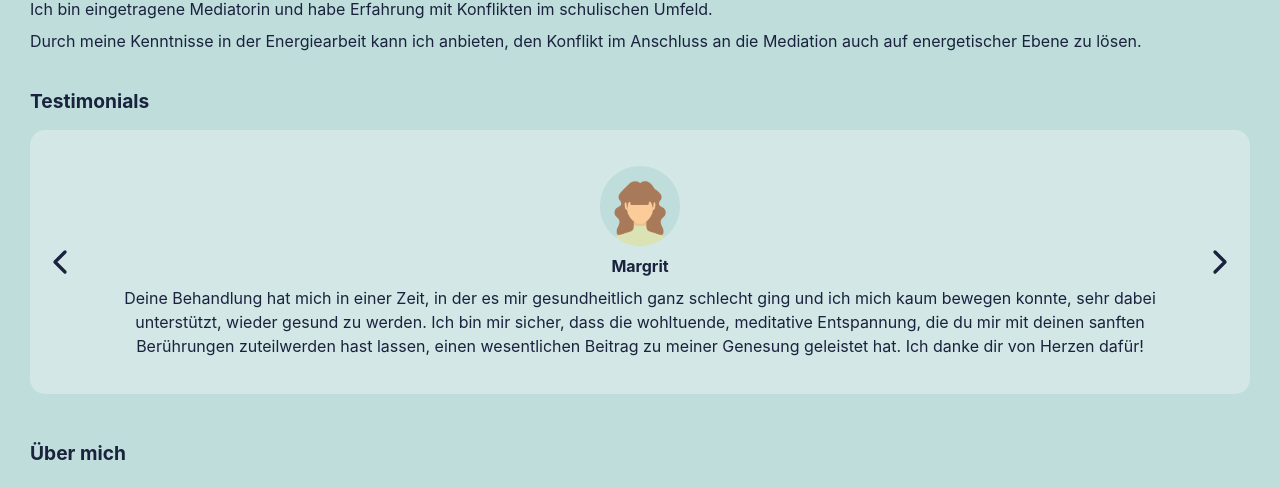
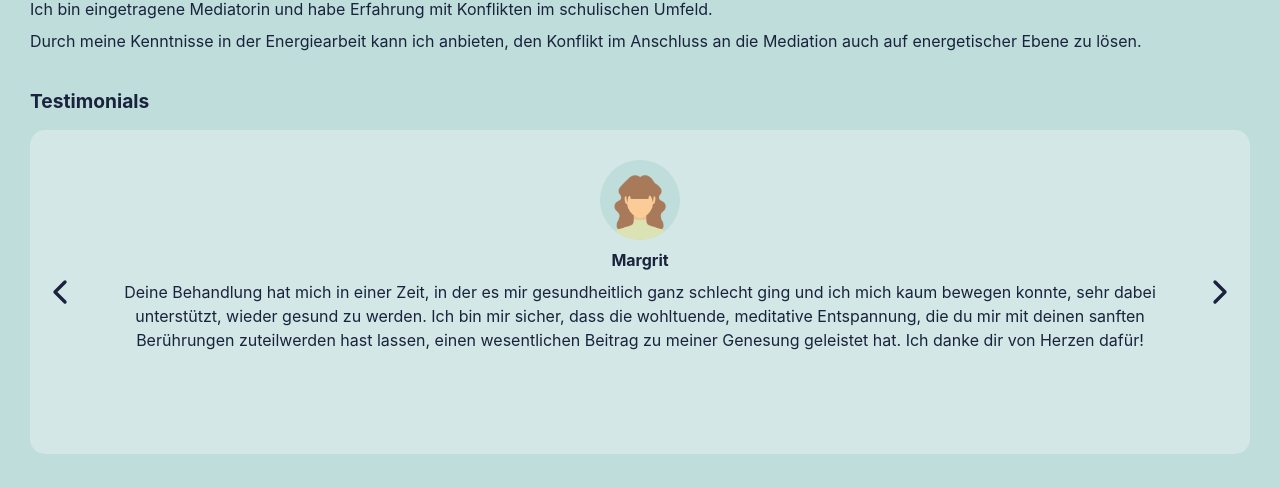
Before and after one commit to JohannaKoellner/agathekoellner, a React (Vite) app in the folder agathekoellner/: page / in a window 1280 px wide. Shown: the part 2356-2844 px from the top of the page. Built offline with nearby package versions, Linux system fonts and the light colour scheme; grey boxes are pictures that could not be loaded.

Commit message:
minor css changes

```diff
--- a/agathekoellner/src/index.css
+++ b/agathekoellner/src/index.css
@@ -204,8 +204,8 @@ address {
   flex-direction: column;
   background-color: var(--accent-very-light);
   border-radius: 15px;
-  padding: 0 55px 0 55px;
-  justify-content: center;
+  padding: 30px 55px 30px 55px;
+  justify-content: flex-start;
   align-items: center;
   text-align: center;
   margin: 15px 5% 15px 0;
```
